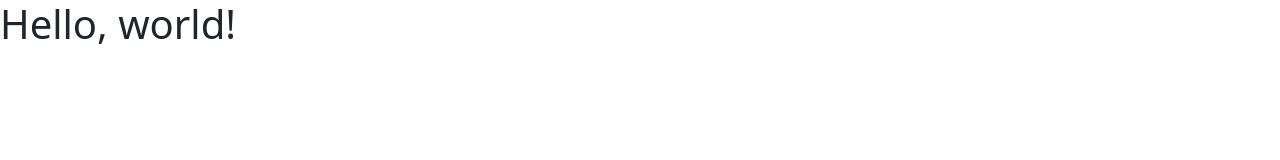
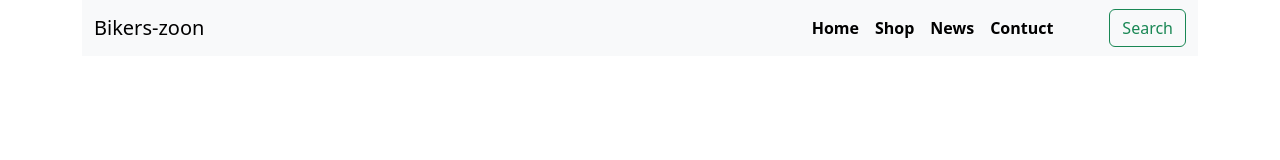
Before and after one commit to kamrul-1985/Biker-zone, a plain HTML site: page index.html in a window 1280 px wide. Drawn offline with nearby package versions, Linux system fonts and the light colour scheme.

Commit message:
navbar is added

```diff
--- a/index.html
+++ b/index.html
@@ -6,8 +6,31 @@
     <title>Bootstrap-Biker-jone</title>
     <link href="https://cdn.jsdelivr.net/npm/bootstrap@5.3.0-alpha1/dist/css/bootstrap.min.css" rel="stylesheet" integrity="sha384-GLhlTQ8iRABdZLl6O3oVMWSktQOp6b7In1Zl3/Jr59b6EGGoI1aFkw7cmDA6j6gD" crossorigin="anonymous">
   </head>
-  <body>
-    <h1>Hello, world!</h1>
+  <body class="container">
+    <!-- header part -->
+  <header>
+    <nav class="navbar navbar-expand-lg bg-body-tertiary">
+      <div class="container-fluid">
+        <a class="navbar-brand" href="#">Bikers-zoon</a>
+        <button class="navbar-toggler" type="button" data-bs-toggle="collapse" data-bs-target="#navbarSupportedContent" aria-controls="navbarSupportedContent" aria-expanded="false" aria-label="Toggle navigation">
+          <span class="navbar-toggler-icon"></span>
+        </button>
+        <div class="collapse navbar-collapse" id="navbarSupportedContent" >
+          <ul class="navbar-nav ms-auto mb-2 mb-lg-0 fw-semibold">
+            <li class="nav-item">
+              <a class="nav-link active" aria-current="page" href="#">Home</a>
+            </li>
+              <a class="nav-link active" aria-current="page" href="#">Shop</a>
+            </li>
+              <a class="nav-link active" aria-current="page" href="#">News</a>
+              <a class="nav-link active" aria-current="page" href="#">Contuct</a>
+            </li>
+          </ul>
+            <button class="btn btn-outline-success ms-5" type="submit">Search</button>
+        </div>
+      </div>
+    </nav>
+  </header>
     <script src="https://cdn.jsdelivr.net/npm/bootstrap@5.3.0-alpha1/dist/js/bootstrap.bundle.min.js" integrity="sha384-w76AqPfDkMBDXo30jS1Sgez6pr3x5MlQ1ZAGC+nuZB+EYdgRZgiwxhTBTkF7CXvN" crossorigin="anonymous"></script>
   </body>
 </html>
```
